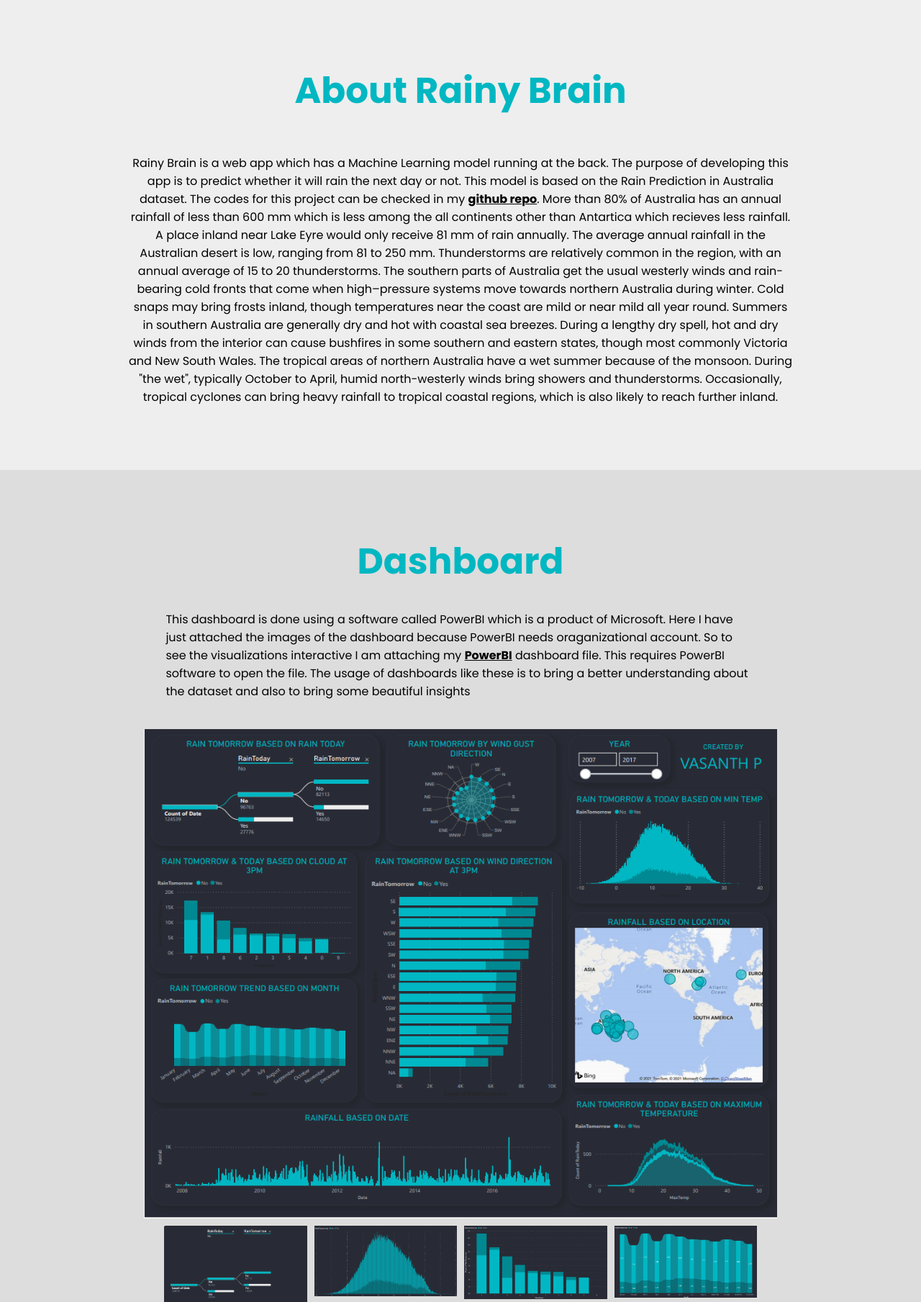
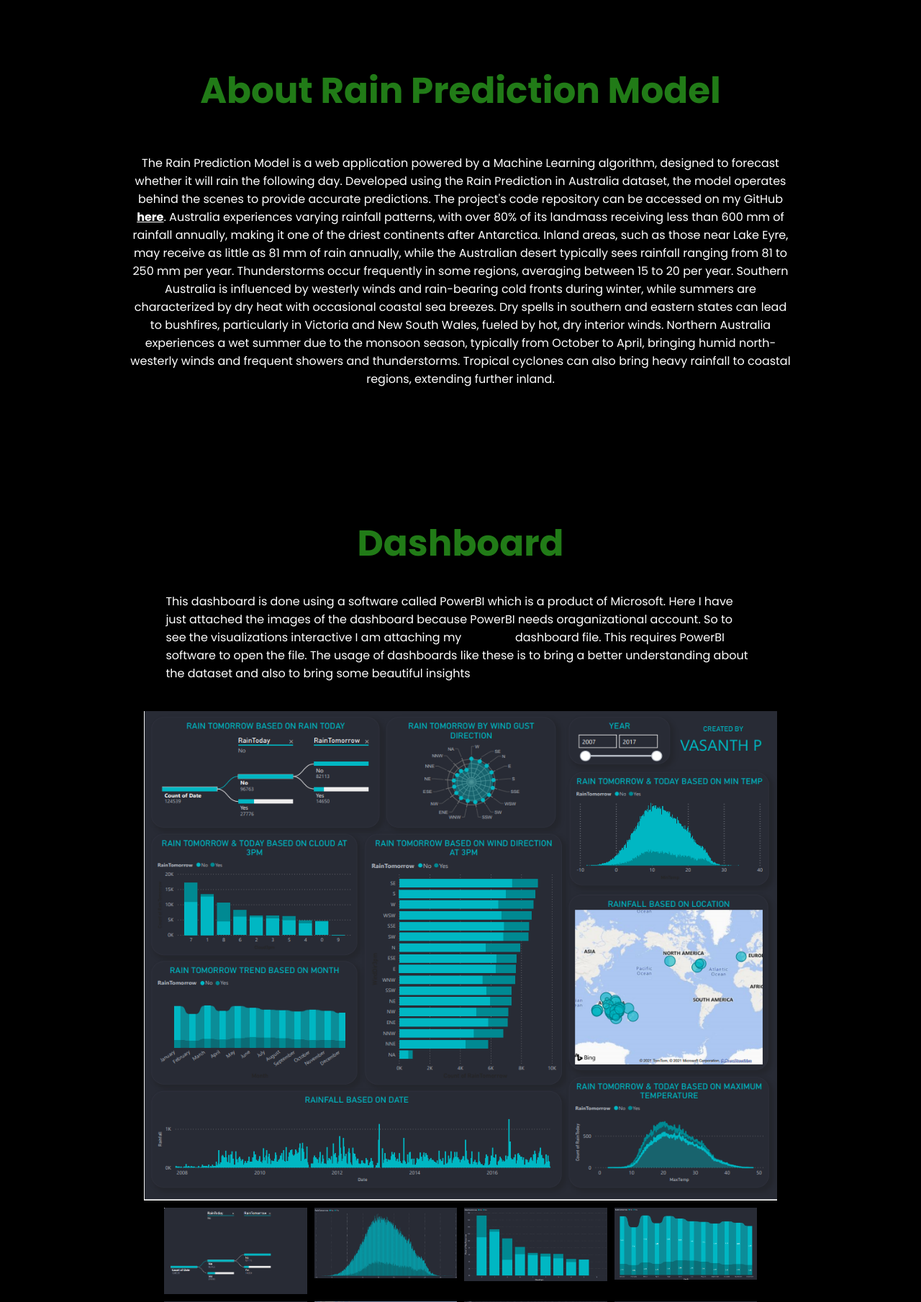
Before and after one commit to Jishnu24/Weather-Prediction-Model, a Flask app: page / in a window 1280 px wide. Shown: the part 801-2610 px from the top of the page at 72% size. Run offline with Flask 3, Linux system fonts and the light colour scheme; parts of the project's set-up code (start-up, migrations or seed data) failed here and were passed over; some libraries are stand-ins or nearby versions.

Commit message:
Third Commit

```diff
--- a/static/style1.css
+++ b/static/style1.css
@@ -7,7 +7,7 @@
 	font-family: "Poppins", sans-serif;
 	scroll-behavior: smooth;
 	scrollbar-width: thin;
-	--primary-color: #00b7c2;
+	--primary-color: #217b17;
 }
 
 section {
@@ -25,7 +25,7 @@ section a {
 section:nth-child(1) {
 	justify-content: flex-start;
 	background: linear-gradient(#0004, #0004),
-		url(https://img.freepik.com/free-photo/weather-effects-composition_23-2149853295.jpg?size=626&ext=jpg)
+		url(raining2.jpeg)
 			no-repeat;
 	background-size: cover;
 	background-position: center;
@@ -38,7 +38,8 @@ section:nth-child(1) .media-icons i {
 }
 
 #about {
-	background-color: #eee;
+	background-color: black;
+	color: white;
 	min-height: 60vh;
 	padding: 7% 10%;
 }
@@ -53,7 +54,8 @@ section:nth-child(1) .media-icons i {
 
 #dashboard {
 	padding: 7% 10%;
-	background-color: #ddd;
+	background-color: black;
+	color: white;
 }
 
 #dashboard h2 {
@@ -235,13 +237,13 @@ header .navigation a:hover {
 }
 
 footer {
-	background-color: #ccc;
+	background-color: black;
 	display: flex;
 	flex-direction: column;
 	align-items: center;
 	justify-content: center;
 	padding: 20px;
-	color: #333;
+	color: white;
 }
 
 footer p {
--- a/template/after_rainy.html
+++ b/template/after_rainy.html
@@ -14,8 +14,7 @@
         <img src="../static/rainy.jpg" alt="Vasanth" style="height: 550px; width: 550px; margin-left: 32%">
     </div>
     <div>
-        <h2><center> Tomorrow is going to be <span style="font-style: italic; font-weight: bolder;">rainy day</span>. So enjoy yourselves
-        with a cup of coffee and hot snack </center></h2>
+        <h2><center> Tomorrow is going to be <span style="font-style: italic; font-weight: bolder;">rainy day</span>. </center></h2>
    </div>
 </body>
 </html>
--- a/template/after_sunny.html
+++ b/template/after_sunny.html
@@ -14,8 +14,7 @@
         <img src="../static/sunny.jpg" alt="Vasanth" style="height: 550px; width: 550px; margin-left: 32%">
     </div>
     <div>
-        <h2><center> Tomorrow is going to be <span style="font-style: italic; font-weight: bolder;">sunny day</span>. So enjoy yourselves
-        with a cool milkshake and icecream </center></h2>
+        <h2><center> Tomorrow is going to be <span style="font-style: italic; font-weight: bolder;">sunny day</span>.</center></h2>
    </div>
 </body>
 </html>
--- a/template/index.html
+++ b/template/index.html
@@ -3,7 +3,7 @@
   <head>
     <meta charset="utf-8">
     <meta name="viewport" content="width=device-width, initial-scale=1.0">
-    <title>Rainy Brain</title>
+    <title>Rain Prediction Model</title>
     <link rel="stylesheet" href={{url_for('static',filename='style1.css')}}>
     <link rel="stylesheet" href="https://cdnjs.cloudflare.com/ajax/libs/font-awesome/5.14.0/css/all.min.css">
   </head>
@@ -13,10 +13,10 @@
       <input type="checkbox" id="check">
       <header>
         </div>
-        <h2><a href="#" class="logo">Rainy Brain</a></h2>
+        <h2><a href="#" class="logo">Rain Prediction Model</a></h2>
         <div class="navigation">
           <a href="#">Home</a>
-          <a href="#about">About Rainy Brain</a>
+          <a href="#about">About This Model</a>
           <a href="#dashboard">Dashboard</a>
         </div>
         <label for="check">
@@ -26,8 +26,8 @@
       </header>
       <div class="content" style="margin-top: 8%;">
         <div class="info">
-          <h2>Plant Trees <br><span>Save Rain</span></h2>
-          <p> "Plant trees to bring the rains and get rid of the summer's heat.” - Trees help reduce and moderate the temperature and climate, which is why it is so important that we have more of them</p>
+          <h2>For Prediction <br><span>Click on Predictor</span></h2>
+          <p> Predicting whether it will rain tomorrow using today's weather data</p>
           <a href="/predict" class="info-btn"> Predictor </a>
         </div>
       </div>
@@ -39,25 +39,20 @@
     </section>
 
     <section id="about">
-      <h2>About Rainy Brain</h2>
-      <p class="about-content" style="text-align: center;">Rainy Brain is a web app which has
-      a Machine Learning model running at the back. The purpose of developing this app is to
-      predict whether it will rain the next day or not. This model is based on the Rain Prediction
-      in Australia dataset. The codes for this project can be checked in my <a href="https://github.com/Jishnu24/Weather-Prediction" style="color: black; font-weight: bold;">github repo</a>. More than 80% of Australia has an annual rainfall of less than
-      600 mm which is less among the all continents other than Antartica which recieves less
-      rainfall. A place inland near Lake Eyre would only receive 81 mm of rain annually. The
-      average annual rainfall in the Australian desert is low, ranging from 81 to 250 mm.
-      Thunderstorms are relatively common in the region, with an annual average of 15 to 20
-      thunderstorms. The southern parts of Australia get the usual westerly winds and
-      rain-bearing cold fronts that come when high–pressure systems move towards northern
-      Australia during winter. Cold snaps may bring frosts inland, though temperatures near the
-      coast are mild or near mild all year round. Summers in southern Australia are generally
-      dry and hot with coastal sea breezes. During a lengthy dry spell, hot and dry winds from
-      the interior can cause bushfires in some southern and eastern states, though most commonly
-      Victoria and New South Wales. The tropical areas of northern Australia have a wet summer
-      because of the monsoon. During "the wet", typically October to April, humid north-westerly
-       winds bring showers and thunderstorms. Occasionally, tropical cyclones can bring heavy
-       rainfall to tropical coastal regions, which is also likely to reach further inland.
+      <h2>About Rain Prediction Model</h2>
+      <p class="about-content" style="text-align: center;">The Rain Prediction Model is a web application powered by a Machine
+        Learning algorithm, designed to forecast whether it will rain the following day. Developed using the Rain Prediction in
+        Australia dataset, the model operates behind the scenes to provide accurate predictions. The project's code repository
+        can be accessed on my GitHub <a href="https://github.com/Jishnu24/Weather-Prediction" style="color: white; font-weight: bold;">here</a>.
+        Australia experiences varying rainfall patterns, with over 80% of its landmass receiving less than 600 mm of rainfall annually,
+        making it one of the driest continents after Antarctica. Inland areas, such as those near Lake Eyre, may receive as little as
+        81 mm of rain annually, while the Australian desert typically sees rainfall ranging from 81 to 250 mm per year.
+        Thunderstorms occur frequently in some regions, averaging between 15 to 20 per year. Southern Australia is influenced by
+        westerly winds and rain-bearing cold fronts during winter, while summers are characterized by dry heat with occasional
+        coastal sea breezes. Dry spells in southern and eastern states can lead to bushfires, particularly in Victoria and New South
+        Wales, fueled by hot, dry interior winds. Northern Australia experiences a wet summer due to the monsoon season, typically
+        from October to April, bringing humid north-westerly winds and frequent showers and thunderstorms. Tropical cyclones can
+        also bring heavy rainfall to coastal regions, extending further inland.
       </p>
     </section>
 
@@ -84,7 +79,7 @@
 
     <footer>
       <p>
-        Developed with ❤️
+        Developed by Jishnu24
       </p>
     </footer>
 
```
Also changed, not shown: README.md, static/raining2.jpeg (added), 1 other file.
